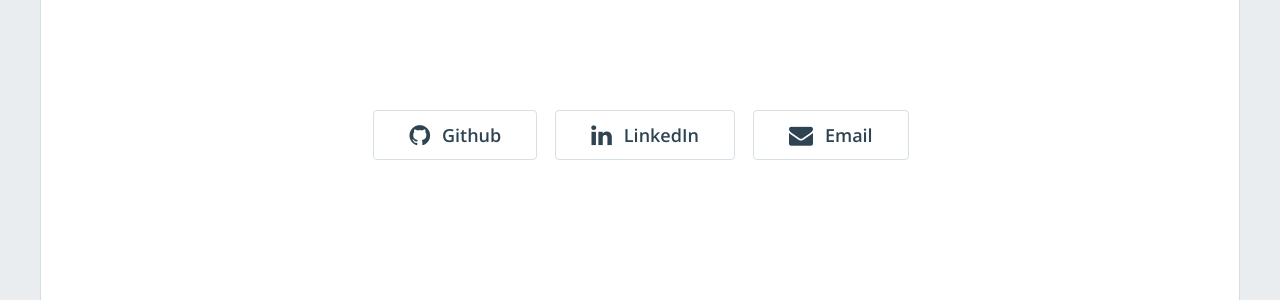
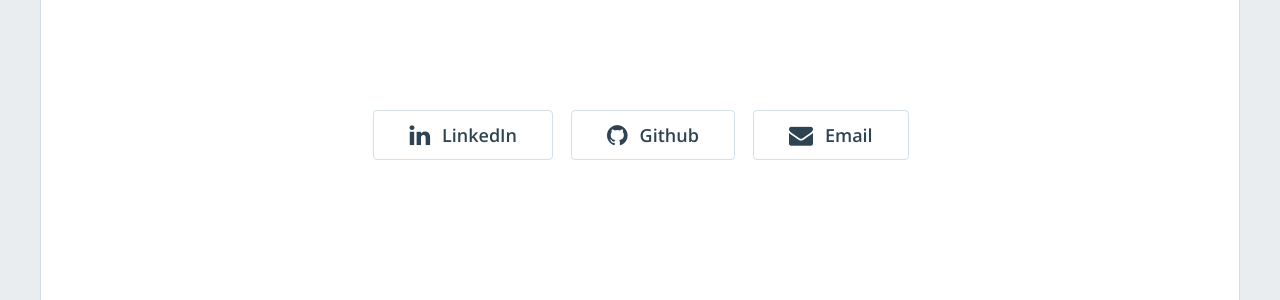
Before and after one commit to jonahholloway/jonahholloway.github.io, a Jekyll site: the page built from index.html, in a window 1280 px wide and 900 px high. Shown: the part 314-614 px from the top of the window. Built offline with Jekyll 4.4.1, drawn with Linux system fonts in a browser that asks for light colours; nearby versions of some CDN libraries; the list of posts is cut into pages by our own code.

Commit message:
Update home-hero.html

```diff
--- a/_includes/home-hero.html
+++ b/_includes/home-hero.html
@@ -26,11 +26,11 @@
           {% endif %}
 
           <div class="hero-buttons">
+            {% if site.linkedin_username != '' %}
+              <a href="https://linkedin.com/in/{{ site.linkedin_username }}"><button class="btn btn-default btn-lg"><i class="fa fa-linkedin fa-lg"></i>LinkedIn</button></a>
+            {% endif %}
             {% if site.github_username != '' %}
               <a href="https://github.com/{{ site.github_username }}"><button class="btn btn-default btn-lg"><i class="fa fa-github fa-lg"></i>Github</button></a>
-            {% endif %}
-            {% if site.linkedin_username != '' %}
-              <a href="https://linkedin.com/in/{{ site.linkedin_username }}"><button class="btn btn-default btn-lg"><i class="fa fa-linkedin fa-lg"></i>LinkedIn</button></a>
             {% endif %}
             {% if site.email != '' %}
               <a href="mailto:{{ site.email }}"><button class="btn btn-default btn-lg"><i class="fa fa-envelope fa-lg"></i>Email</button></a>
```
